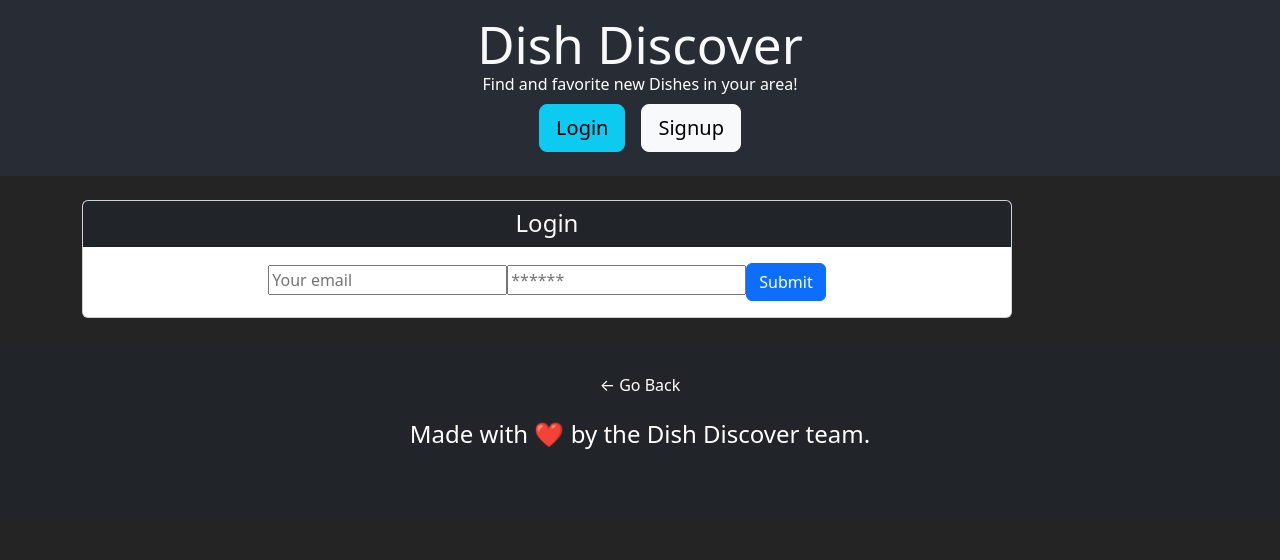
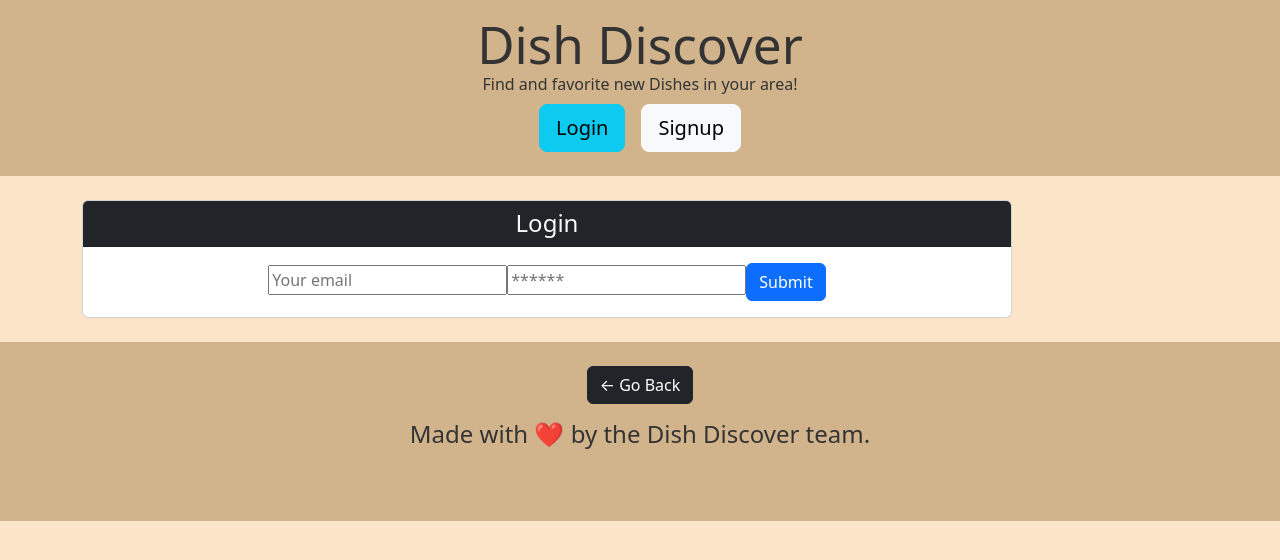
Before and after one commit to AetherealDev/DishDiscover, a React (Vite) app in the folder client/: page /login in a window 1280 px wide. Shown: the top 560 px of the page. Built offline with nearby package versions, Linux system fonts and the light colour scheme.

Commit message:
changed up homepage styling alittle

```diff
--- a/client/package.json
+++ b/client/package.json
@@ -10,16 +10,16 @@
     "preview": "vite preview"
   },
   "dependencies": {
-    "@apollo/client": "^3.8.4",
+    "@apollo/client": "^3.8.5",
     "@vitejs/plugin-react": "^4.1.0",
     "axios": "^1.5.1",
-    "bootstrap": "^5.2.3",
+    "bootstrap": "^5.3.2",
     "google-map-react": "^2.2.1",
     "jwt-decode": "^3.1.2",
     "react": "^18.2.0",
     "react-bootstrap": "^2.7.4",
     "react-dom": "^18.2.0",
-    "react-router-dom": "^6.11.2",
+    "react-router-dom": "^6.16.0",
     "vite": "^4.4.11"
   },
   "devDependencies": {
--- a/client/src/App.css
+++ b/client/src/App.css
@@ -2,15 +2,18 @@
   margin: 0 auto;
   text-align: center;
 }
+.custom-header h1 {
+  color: #333333;  /* dark text color */
+}
 
 .custom-header {
-  background-color: #282c34;
+  background-color: #D2B48C;  /* tan color */
   padding: 20px;
-  color: white;
+  color: #333333;  /* dark text color */
 }
 
 .custom-footer {
-  background-color: #282c34;
+  background-color: #D2B48C;  /* tan color */
   padding: 20px;
-  color: white;
+  color: #333333;  /* dark text color */
 }
--- a/client/src/components/Footer/index.jsx
+++ b/client/src/components/Footer/index.jsx
@@ -4,7 +4,7 @@ const Footer = () => {
   const location = useLocation();
   const navigate = useNavigate();
   return (
-    <footer className="w-100 mt-auto bg-dark p-4 custom-footer">
+    <footer className="w-100 mt-auto p-4 custom-footer">
       <div className="container text-center mb-5">
         {location.pathname !== '/' && (
           <button
--- a/client/src/index.css
+++ b/client/src/index.css
@@ -4,8 +4,8 @@
   font-weight: 400;
 
   color-scheme: light dark;
-  color: rgba(255, 255, 255, 0.87);
-  background-color: #242424;
+  color: #5C4233; /* Dark Tan Text Color */
+  background-color: #FAE5C8; /* Light Tan Background Color */
 
   font-synthesis: none;
   text-rendering: optimizeLegibility;
@@ -28,8 +28,7 @@ body {
   place-items: center;
   min-width: 320px;
   min-height: 100vh;
-  background-color: #242424;
-
+  background-color: #FAE5C8; /* Light Tan Background Color */
 }
 
 h1 {
@@ -44,12 +43,12 @@ button {
   font-size: 1em;
   font-weight: 500;
   font-family: inherit;
-  background-color: #1a1a1a;
+  background-color: #FFF3E0; /* Cream Button Color */
   cursor: pointer;
   transition: border-color 0.25s;
 }
 button:hover {
-  border-color: #646cff;
+  border-color: #8B7355; /* Muted Brown for Hover Effect */
 }
 button:focus,
 button:focus-visible {
@@ -58,13 +57,13 @@ button:focus-visible {
 
 @media (prefers-color-scheme: light) {
   :root {
-    color: #213547;
-    background-color: #ffffff;
+    color: #5C4233; /* Dark Tan Text Color */
+    background-color: #FFF3E0; /* Cream Background Color */
   }
   a:hover {
     color: #747bff;
   }
   button {
-    background-color: #f9f9f9;
+    background-color: #F5DED4; /* Lighter Cream for Button */
   }
 }
```
Also changed, not shown: 1 other file (tests, documents, lock files or other folders).
